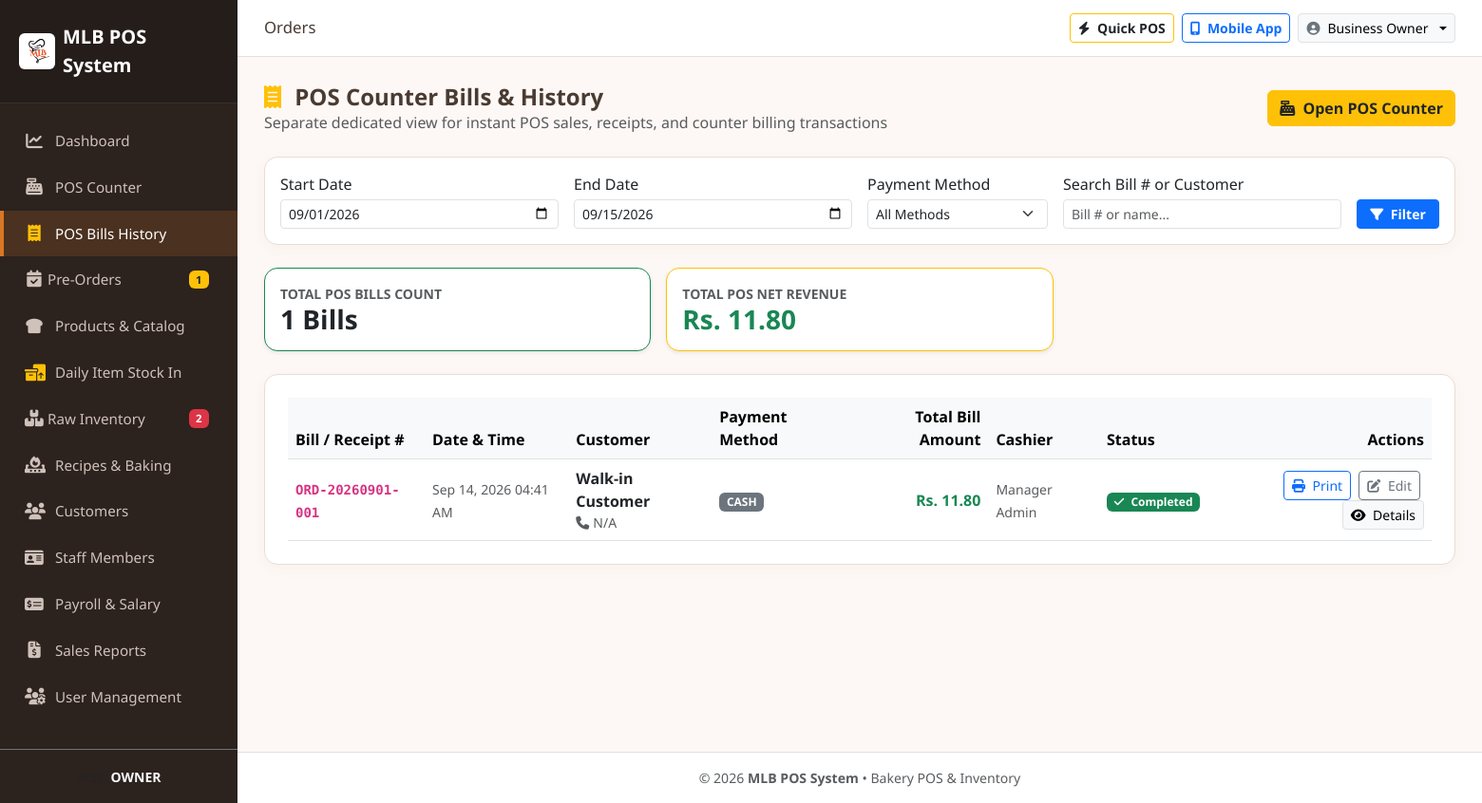
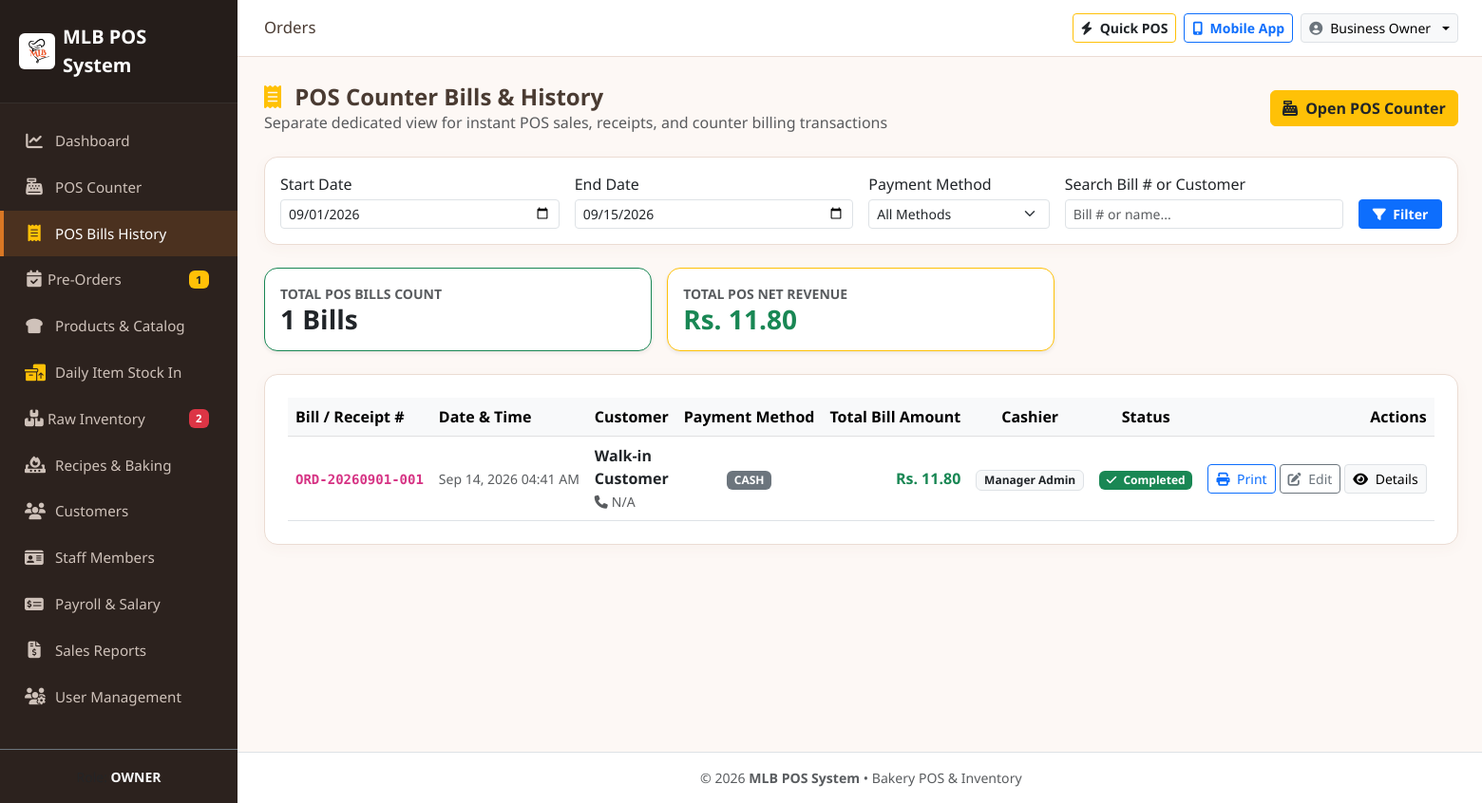
Before and after one commit to Nadeeshan1992/bakery-management, a PHP site: page /modules/orders/pos_bills.php in a window 1560 px wide. Shown: the whole page at 95% size. Run offline with PHP 8.4, Linux system fonts and the light colour scheme; a user stored in the database is signed in; data comes from the database, SQL or seed files in the repository.

Commit message:
style(tables): arrange row cells with text-nowrap and inline button flex gaps for perfect horizontal alignment

```diff
--- a/modules/orders/pos_bills.php
+++ b/modules/orders/pos_bills.php
@@ -114,14 +114,14 @@
         <table class="table table-hover align-middle mb-0">
             <thead class="table-light">
                 <tr>
-                    <th>Bill / Receipt #</th>
-                    <th>Date & Time</th>
+                    <th class="text-nowrap">Bill / Receipt #</th>
+                    <th class="text-nowrap">Date & Time</th>
                     <th>Customer</th>
-                    <th>Payment Method</th>
-                    <th class="text-end">Total Bill Amount</th>
-                    <th>Cashier</th>
-                    <th>Status</th>
-                    <th class="text-end">Actions</th>
+                    <th class="text-center text-nowrap">Payment Method</th>
+                    <th class="text-end text-nowrap">Total Bill Amount</th>
+                    <th class="text-center text-nowrap">Cashier</th>
+                    <th class="text-center text-nowrap">Status</th>
+                    <th class="text-end text-nowrap">Actions</th>
                 </tr>
             </thead>
             <tbody>
@@ -130,33 +130,35 @@
                 <?php else: ?>
                     <?php foreach ($posBills as $b): ?>
                         <tr>
-                            <td><strong class="text-dark"><code><?php echo htmlspecialchars($b['order_number']); ?></code></strong></td>
-                            <td><small class="text-muted"><?php echo formatDateTime($b['created_at']); ?></small></td>
+                            <td class="text-nowrap"><strong class="text-dark"><code><?php echo htmlspecialchars($b['order_number']); ?></code></strong></td>
+                            <td class="text-nowrap"><small class="text-muted"><?php echo formatDateTime($b['created_at']); ?></small></td>
                             <td>
-                                <strong class="text-dark"><?php echo htmlspecialchars($b['customer_name'] ?? 'Walk-in Customer'); ?></strong>
+                                <strong class="text-dark d-block"><?php echo htmlspecialchars($b['customer_name'] ?? 'Walk-in Customer'); ?></strong>
                                 <?php if (!empty($b['customer_phone'])): ?>
-                                    <small class="text-muted d-block"><i class="fa-solid fa-phone me-1"></i><?php echo htmlspecialchars($b['customer_phone']); ?></small>
+                                    <small class="text-muted text-nowrap"><i class="fa-solid fa-phone me-1"></i><?php echo htmlspecialchars($b['customer_phone']); ?></small>
                                 <?php endif; ?>
                             </td>
-                            <td>
+                            <td class="text-center text-nowrap">
                                 <span class="badge bg-secondary text-uppercase"><?php echo htmlspecialchars($b['payment_method']); ?></span>
                                 <?php if (!empty($b['cheque_ref'])): ?>
-                                    <small class="d-block text-primary fw-bold">Ref: <?php echo htmlspecialchars($b['cheque_ref']); ?></small>
+                                    <small class="d-block text-primary fw-bold text-nowrap">Ref: <?php echo htmlspecialchars($b['cheque_ref']); ?></small>
                                 <?php endif; ?>
                             </td>
-                            <td class="text-end fw-bold text-success fs-6"><?php echo formatMoney($b['total_amount']); ?></td>
-                            <td><small class="text-muted"><?php echo htmlspecialchars($b['created_by_name'] ?? 'Staff'); ?></small></td>
-                            <td><?php echo getStatusBadge($b['order_status']); ?></td>
-                            <td class="text-end">
-                                <a href="<?php echo BASE_URL; ?>modules/pos/invoice.php?id=<?php echo $b['id']; ?>" class="btn btn-sm btn-outline-primary me-1 text-nowrap" target="_blank" title="Print Bill Receipt">
+                            <td class="text-end fw-bold text-success fs-6 text-nowrap"><?php echo formatMoney($b['total_amount']); ?></td>
+                            <td class="text-center text-nowrap"><span class="badge bg-light text-dark border"><?php echo htmlspecialchars($b['created_by_name'] ?? 'Staff'); ?></span></td>
+                            <td class="text-center text-nowrap"><?php echo getStatusBadge($b['order_status']); ?></td>
+                            <td class="text-end text-nowrap">
+                                <div class="d-inline-flex gap-1">
+                                    <a href="<?php echo BASE_URL; ?>modules/pos/invoice.php?id=<?php echo $b['id']; ?>" class="btn btn-sm btn-outline-primary text-nowrap" target="_blank" title="Print Bill Receipt">
                                         <i class="fa-solid fa-print me-1"></i> Print
                                     </a>
-                                <a href="<?php echo BASE_URL; ?>modules/orders/edit.php?id=<?php echo $b['id']; ?>" class="btn btn-sm btn-outline-secondary me-1" title="Edit Bill">
+                                    <a href="<?php echo BASE_URL; ?>modules/orders/edit.php?id=<?php echo $b['id']; ?>" class="btn btn-sm btn-outline-secondary text-nowrap" title="Edit Bill">
                                         <i class="fa-solid fa-pen-to-square me-1"></i> Edit
                                     </a>
-                                <a href="<?php echo BASE_URL; ?>modules/orders/view.php?id=<?php echo $b['id']; ?>" class="btn btn-sm btn-light border" title="View Details">
+                                    <a href="<?php echo BASE_URL; ?>modules/orders/view.php?id=<?php echo $b['id']; ?>" class="btn btn-sm btn-light border text-nowrap" title="View Details">
                                         <i class="fa-solid fa-eye me-1"></i> Details
                                     </a>
+                                </div>
                             </td>
                         </tr>
                     <?php endforeach; ?>
```
Also changed, not shown: modules/orders/index.php (+21 -19 lines). Lines whose indentation alone changed are shown as unchanged.
